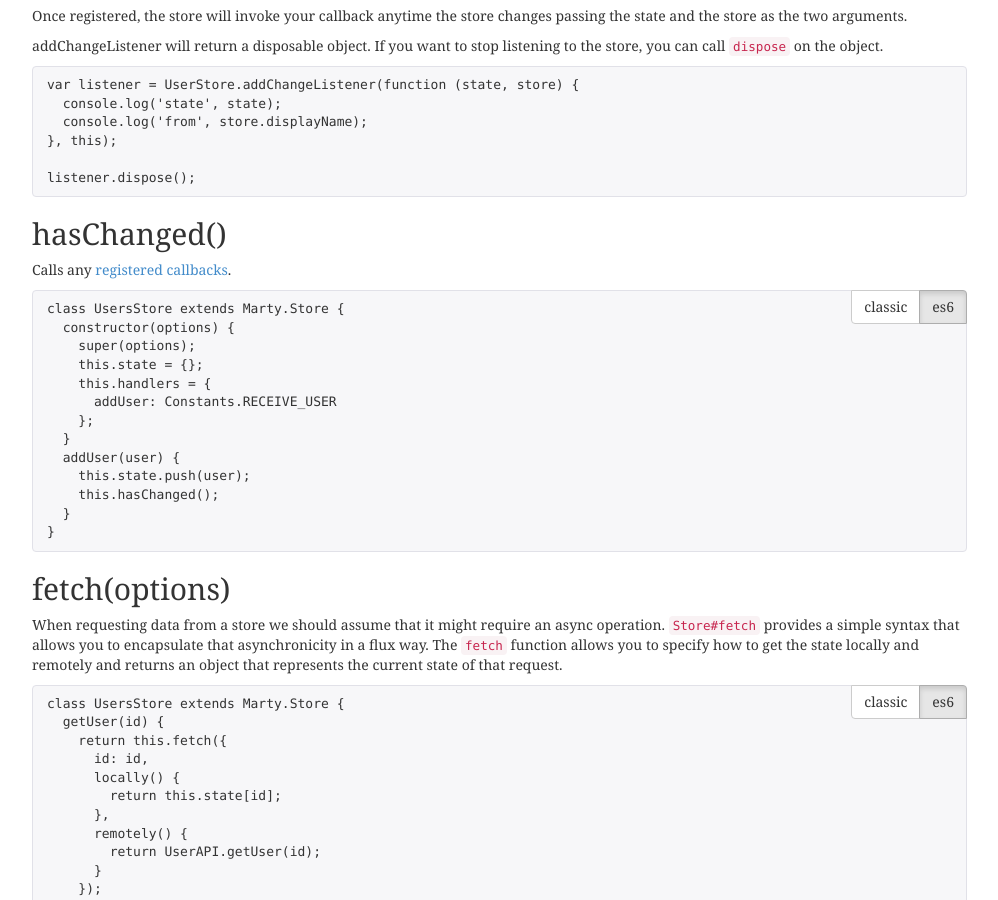
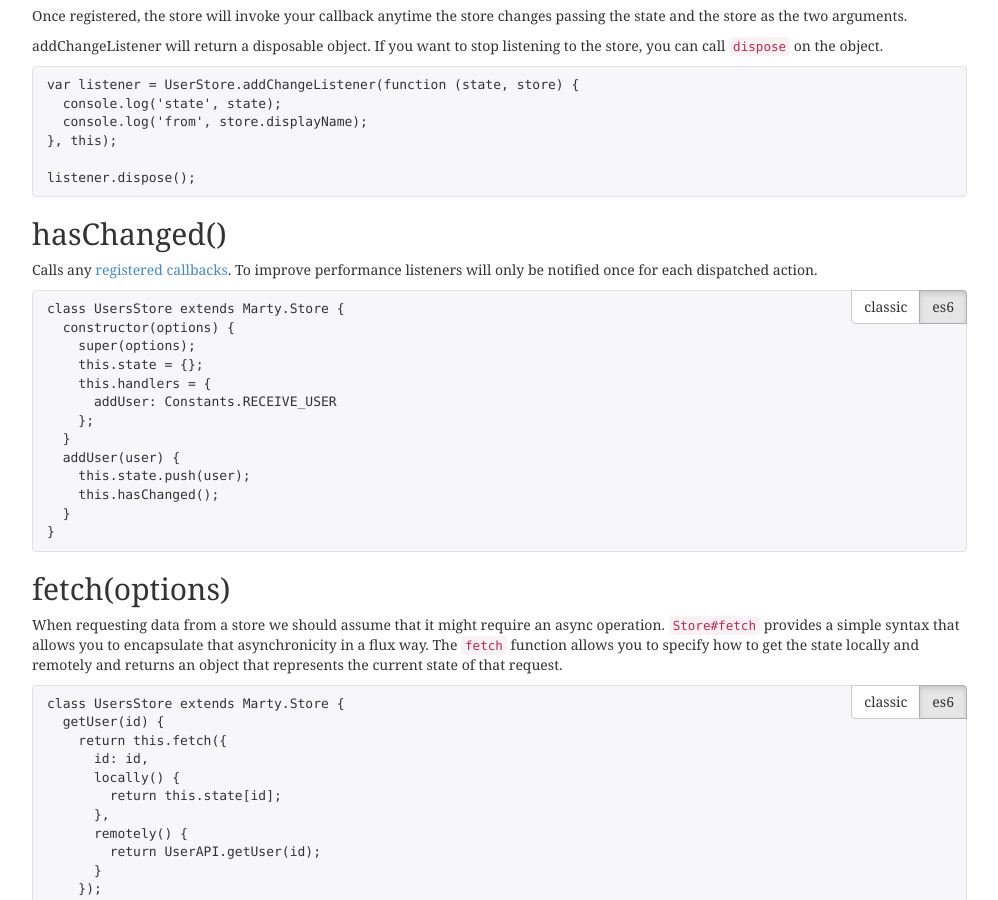
Before and after one commit to alsuper114/marty, a Jekyll site: the page built from docs/_api/stores/index.md, in a window 1280 px wide and 900 px high, scrolled down 2817 px. Shown: the whole window, without its empty margins (243-1241 px from the left). Built offline with Jekyll 4.4.1, drawn with Linux system fonts in a browser that asks for light colours; nearby versions of some CDN libraries; Markdown is read by kramdown in place of the engine named in the settings.

Commit message:
Update documentation

```diff
--- a/docs/_api/stores/index.md
+++ b/docs/_api/stores/index.md
@@ -265,7 +265,7 @@ listener.dispose();
 
 <h2 id="hasChanged">hasChanged()</h2>
 
-Calls any [registered callbacks](#addChangeListener).
+Calls any [registered callbacks](#addChangeListener). To improve performance listeners will only be notified once for each dispatched action.
 
 {% sample %}
 classic
```
